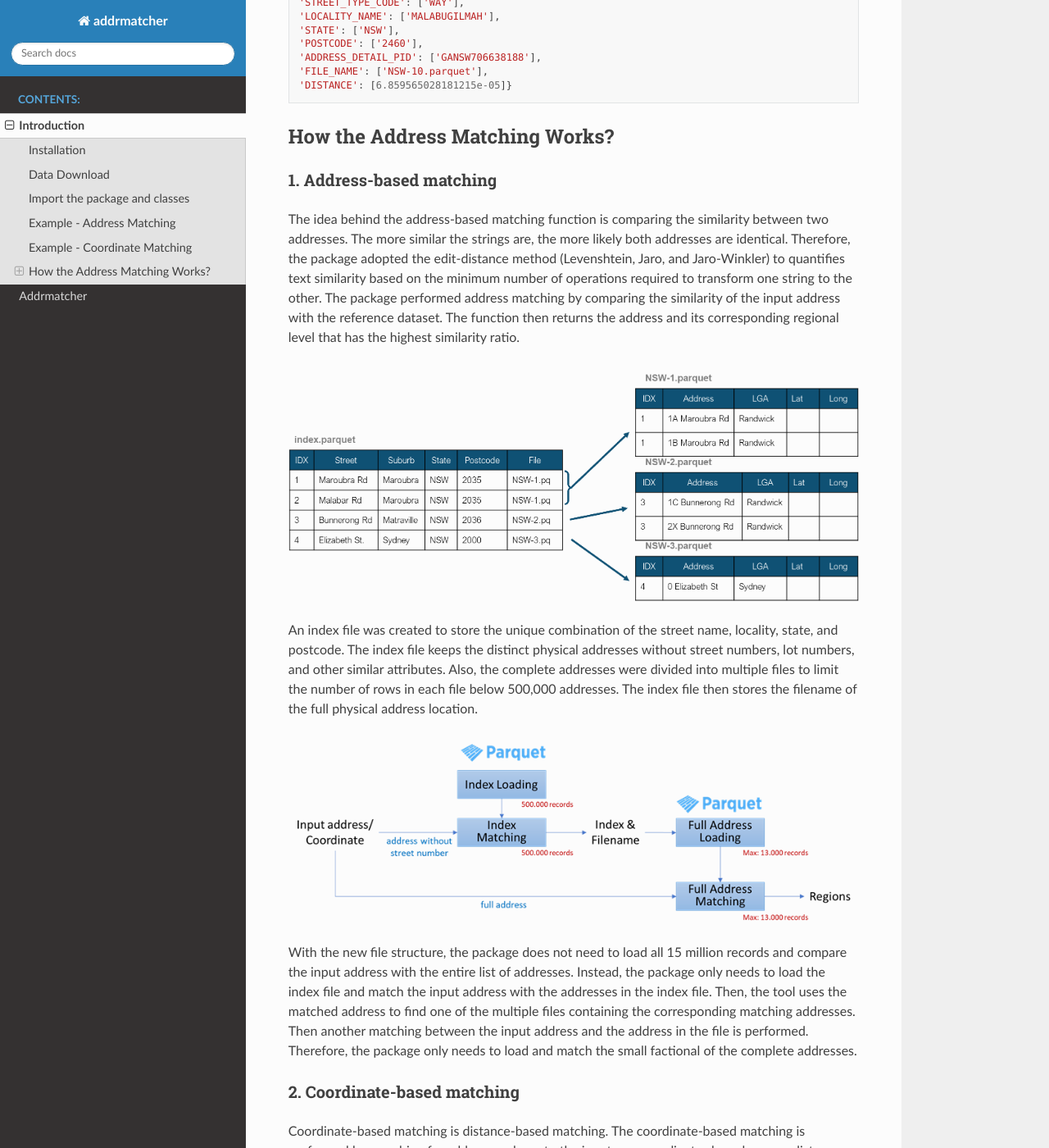
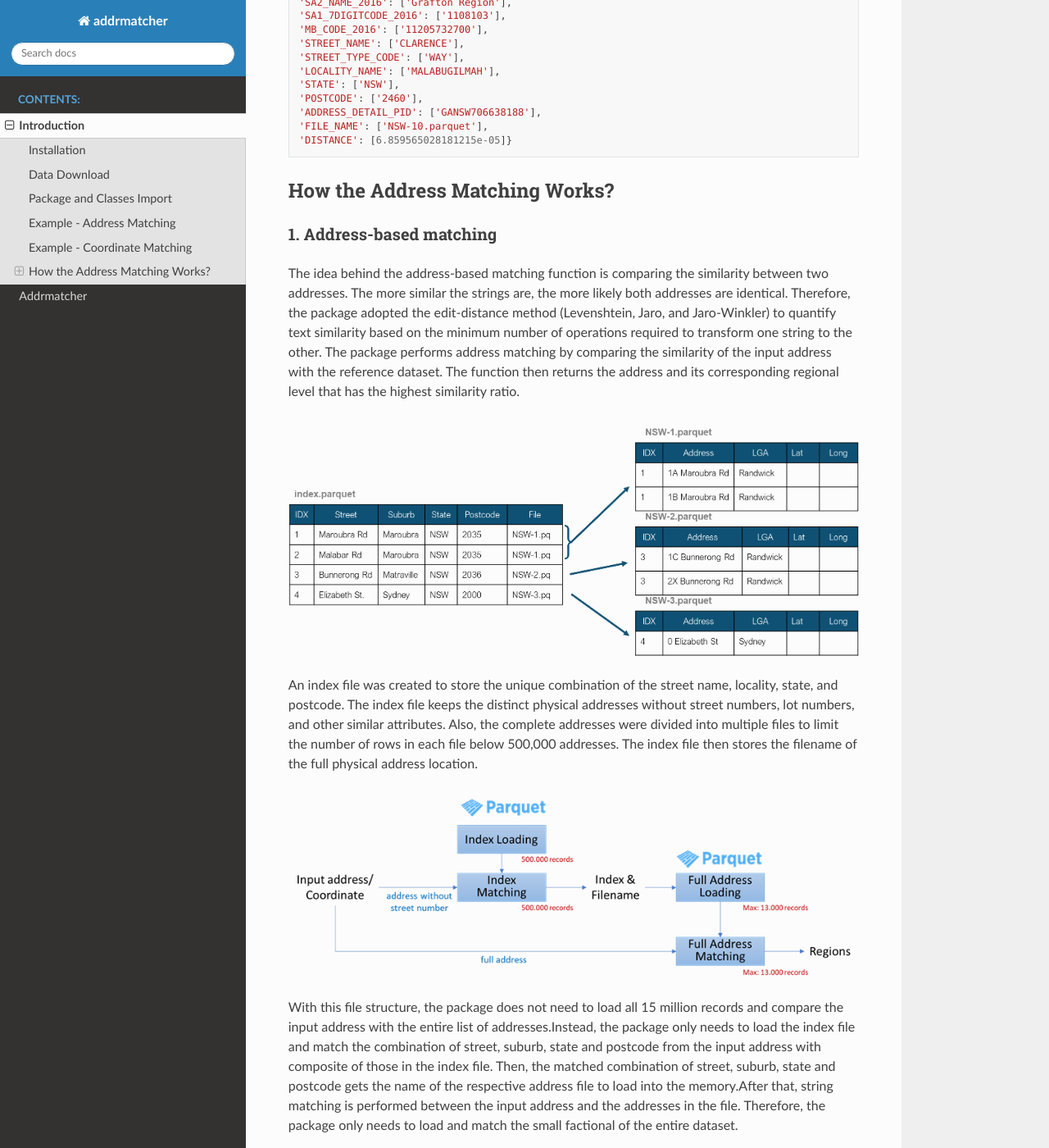
Before and after one commit to uts-mdsi-ilab2-synergy/addrmatcher, a Sphinx documentation site: the page built from docs/source/readme.rst, in a window 1280 px wide and 1400 px high, scrolled down 2074 px. Shown: the whole window at 82% size. Built offline with Sphinx 7.4.7 and the Read the Docs theme 2.0.0, drawn with Linux system fonts in a browser that asks for light colours; some of the changed text lies outside the part shown.

Commit message:
Minor text edit in READMEs

```diff
--- a/docs/source/readme.rst
+++ b/docs/source/readme.rst
@@ -17,11 +17,12 @@ The reference dataset is built upon GNAF(Geocoded National Address File) and ASG
 Installation
 ************
 .. code-block::
+
        pip install addrmatcher
 
 Data Download
 *************
- Once the package has been installed, the reference dataset needs to be downloaded into __the local current project working directory__ prior to implementation of the package's matching functions.
+ Once the package has been installed, the reference dataset needs to be downloaded into **the local current project working directory** prior to implementation of the package's matching functions.
 
  In the command line interface,
 .. code-block::
@@ -31,7 +32,7 @@ Data Download
 
 The above console script will download the dataset which is currently hosted in Github into the user's directory. addrmatcher-data takes an argument, country. By default, the country is Australia which is indicated by aus. Then Australia address files will be downloaded. After executing the command, the 37 parquet files will be stored in directories for example /data/Australia/*.parquet.
 
-Import the package and classes
+Package and Classes Import
 ******************************
 .. code-block::
 
@@ -92,8 +93,8 @@ How the Address Matching Works?
 *******************************
 1. Address-based matching
 ^^^^^^^^^^^^^^^^^^^^^^^^^
-The idea behind the address-based matching function is comparing the similarity between two addresses. The more similar the strings are, the more likely both addresses are identical. Therefore, the package adopted the edit-distance method (Levenshtein, Jaro, and Jaro-Winkler) to quantifies text similarity based on the minimum number of operations required to transform one string to the other.
-The package performed address matching by comparing the similarity of the input address with the reference dataset. The function then returns the address and its corresponding regional level that has the highest similarity ratio.
+The idea behind the address-based matching function is comparing the similarity between two addresses. The more similar the strings are, the more likely both addresses are identical. Therefore, the package adopted the edit-distance method (Levenshtein, Jaro, and Jaro-Winkler) to quantify text similarity based on the minimum number of operations required to transform one string to the other.
+The package performs address matching by comparing the similarity of the input address with the reference dataset. The function then returns the address and its corresponding regional level that has the highest similarity ratio.
 
 .. image:: https://raw.githubusercontent.com/uts-mdsi-ilab2-synergy/addrmatcher/main/docs/images/file-structure.png
 
@@ -101,10 +102,10 @@ An index file was created to store the unique combination of the street name, lo
 
 .. image:: https://raw.githubusercontent.com/uts-mdsi-ilab2-synergy/addrmatcher/main/docs/images/flows.png
 
-With the new file structure, the package does not need to load all 15 million records and compare the input address with the entire list of addresses. Instead, the package only needs to load the index file and match the input address with the addresses in the index file. Then, the tool uses the matched address to find one of the multiple files containing the corresponding matching addresses. Then another matching between the input address and the address in the file is performed. Therefore, the package only needs to load and match the small factional of the complete addresses.
+With this file structure, the package does not need to load all 15 million records and compare the input address with the entire list of addresses.Instead, the package only needs to load the index file and match the combination of street, suburb, state and postcode from the input address with composite of those in the index file. Then, the matched combination of street, suburb, state and postcode gets the name of the respective address file to load into the memory.After that, string matching is performed between the input address and the addresses in the file. Therefore, the package only needs to load and match the small factional of the entire dataset.
 
 2. Coordinate-based matching
 ^^^^^^^^^^^^^^^^^^^^^^^^^
-Coordinate-based matching is distance-based matching. The coordinate-based matching is performed by searching for addresses closer to the input geo-coordinates based on geo-distances from the addresses in the street address GNAF dataset.
+Coordinate-based matching is distance-based matching. The matching is performed by searching for closer addresses in the GNAF dataset to the input geo-coordinates based on geo-distances.
 
 .. image:: https://raw.githubusercontent.com/uts-mdsi-ilab2-synergy/addrmatcher/main/docs/images/geo-distance.png
```
Also changed, not shown: README.md (+4 -4 lines).
